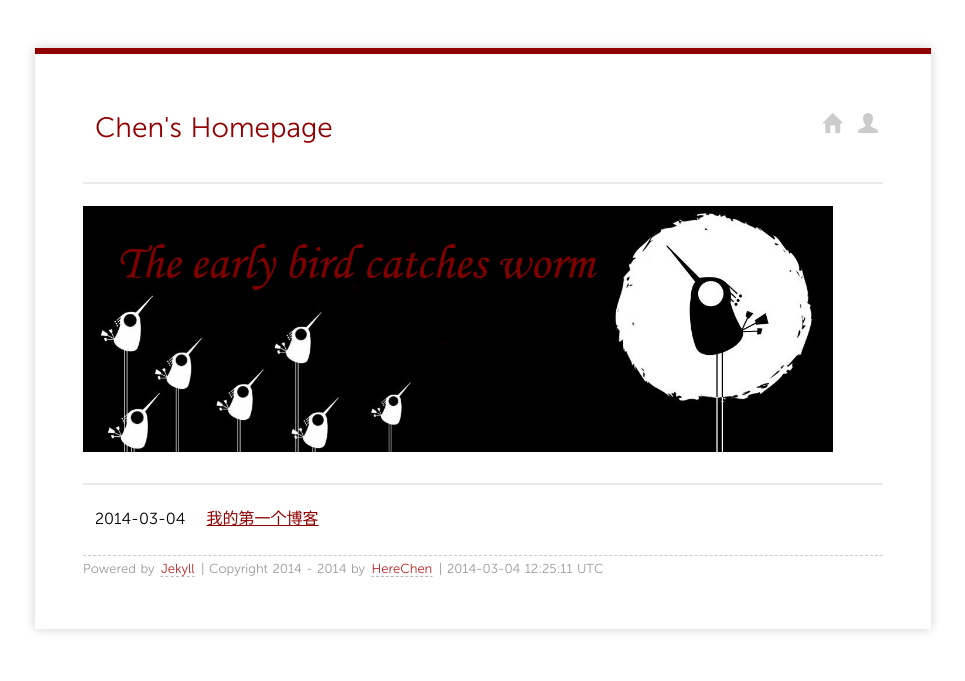
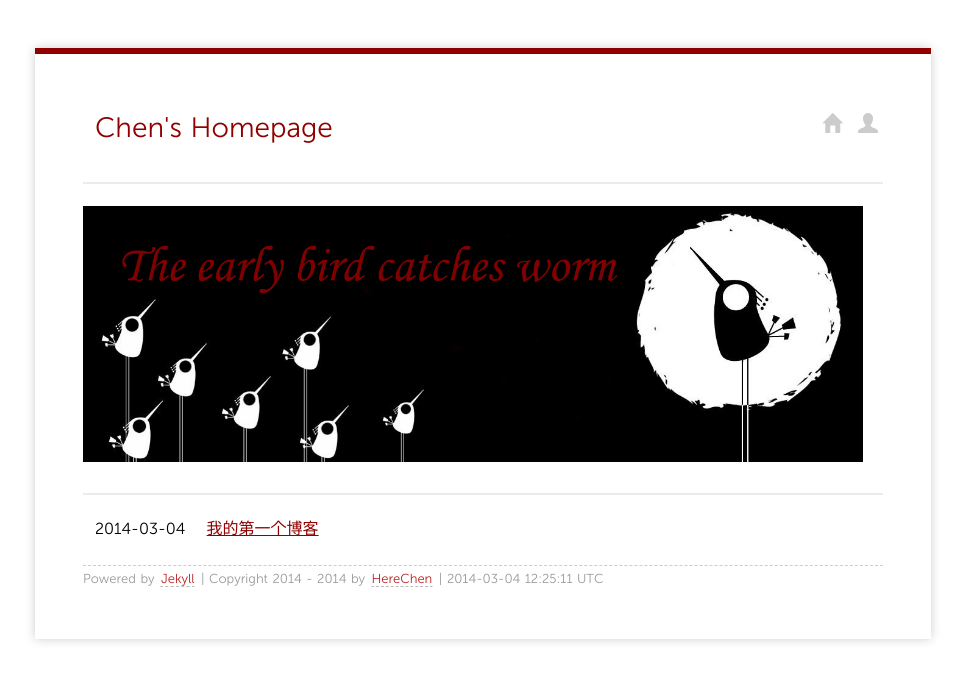
Before and after one commit to Xuezhiyuanlin/herechen.github.io, a Jekyll site: the page built from index.html, in a window 1280 px wide. Shown: the top 681 px of the page, without its empty margins (157-1122 px from the left). Built offline with Jekyll 4.4.1, drawn with Linux system fonts in a browser that asks for light colours.

Commit message:
herechen

```diff
--- a/index.html
+++ b/index.html
@@ -4,7 +4,7 @@
 ---
 
 <p>
-	<img src="/media/bird.jpg" title="earlybird" align="center" width="750"/>
+	<img src="/media/bird.jpg" title="earlybird" align="center" width="780"/>
 </p>
 <hr>
 
```
